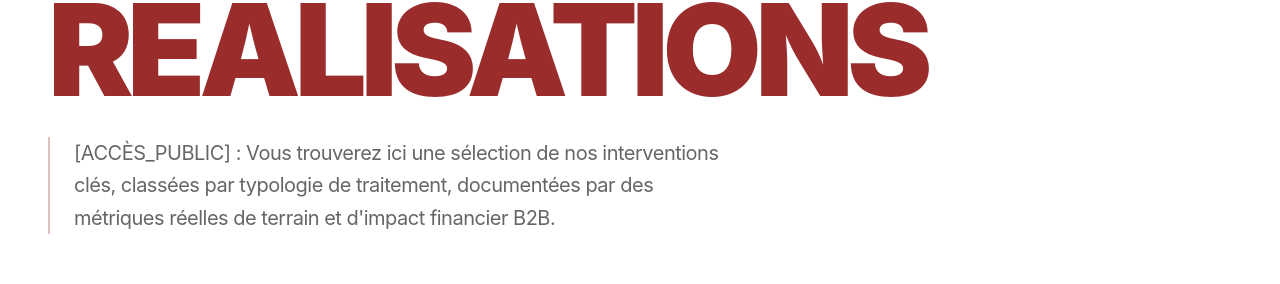
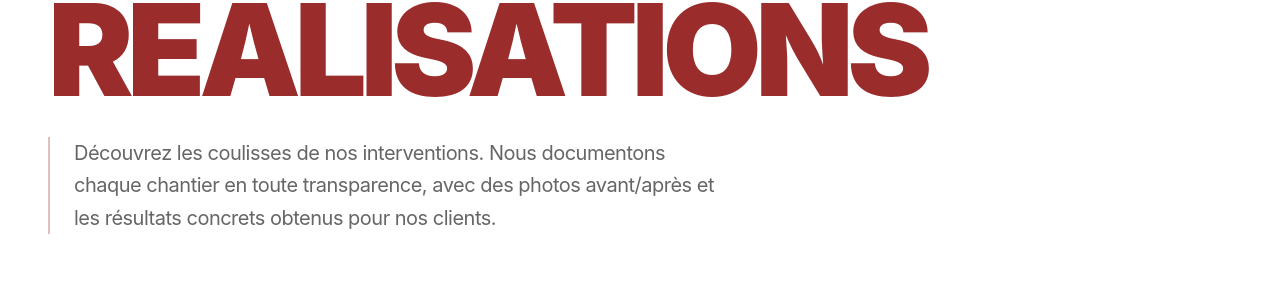
Before and after one commit to Teodev578/prepa_website, a Next.js app: page /portfolio in a window 1280 px wide. Shown: the part 321-605 px from the top of the page. Built offline with nearby package versions, Linux system fonts and the light colour scheme; no server answers; the database is empty.

Commit message:
feat: update introductory text in Portfolio component for improved clarity and engagement

```diff
--- a/app/portfolio/_componets/Portfolio.tsx
+++ b/app/portfolio/_componets/Portfolio.tsx
@@ -77,8 +77,9 @@ export default async function Portfolio() {
                         NOS <br /> RÉALISATIONS
                     </h1>
 
+                    {/* Dans ton fichier Portfolio.tsx au niveau du Header */}
                     <p className="text-muted-foreground text-lg md:text-xl max-w-2xl leading-relaxed border-l-2 border-primary/30 pl-6 mt-6">
-                        [ACCÈS_PUBLIC] : Vous trouverez ici une sélection de nos interventions clés, classées par typologie de traitement, documentées par des métriques réelles de terrain et d'impact financier B2B.
+                        Découvrez les coulisses de nos interventions. Nous documentons chaque chantier en toute transparence, avec des photos avant/après et les résultats concrets obtenus pour nos clients.
                     </p>
 
                     <div className="absolute top-0 right-0 font-mono text-[10px] md:text-xs tracking-widest uppercase text-muted-foreground opacity-50 hidden md:block text-right leading-relaxed">
```
